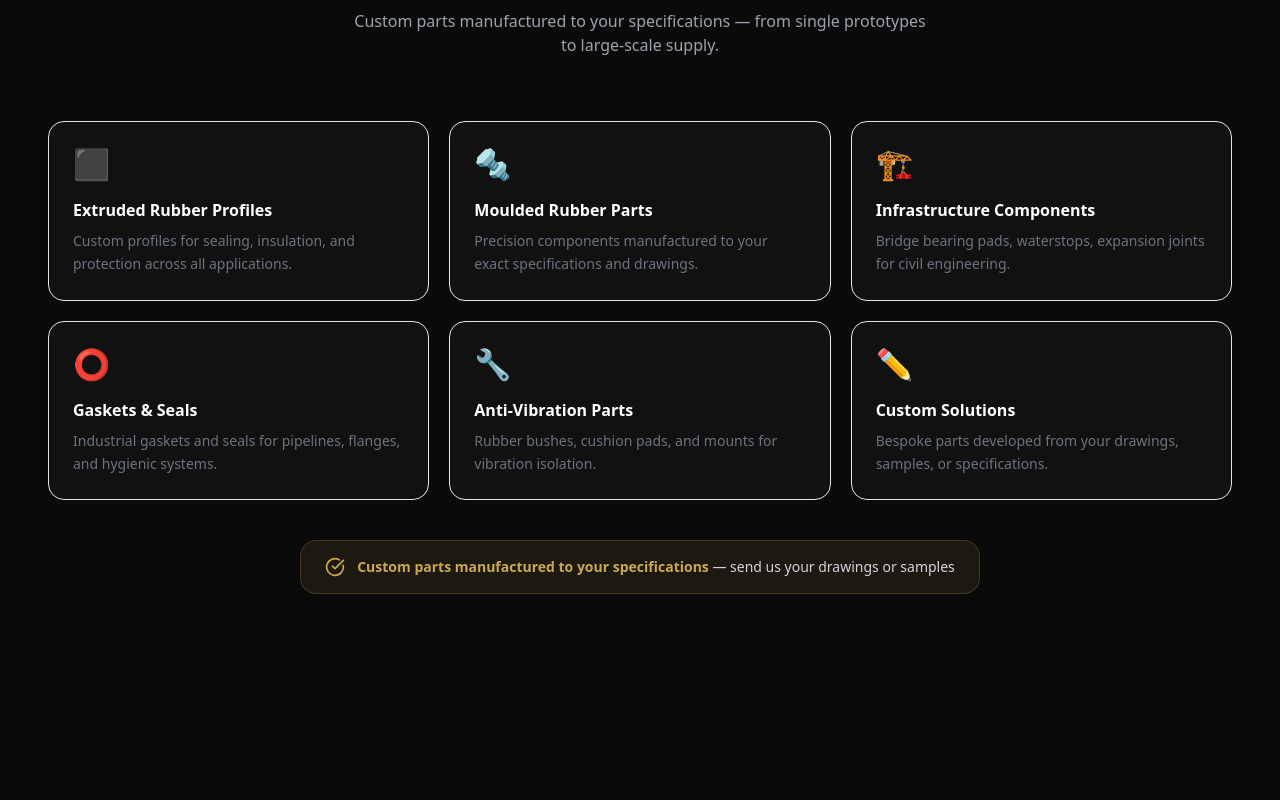
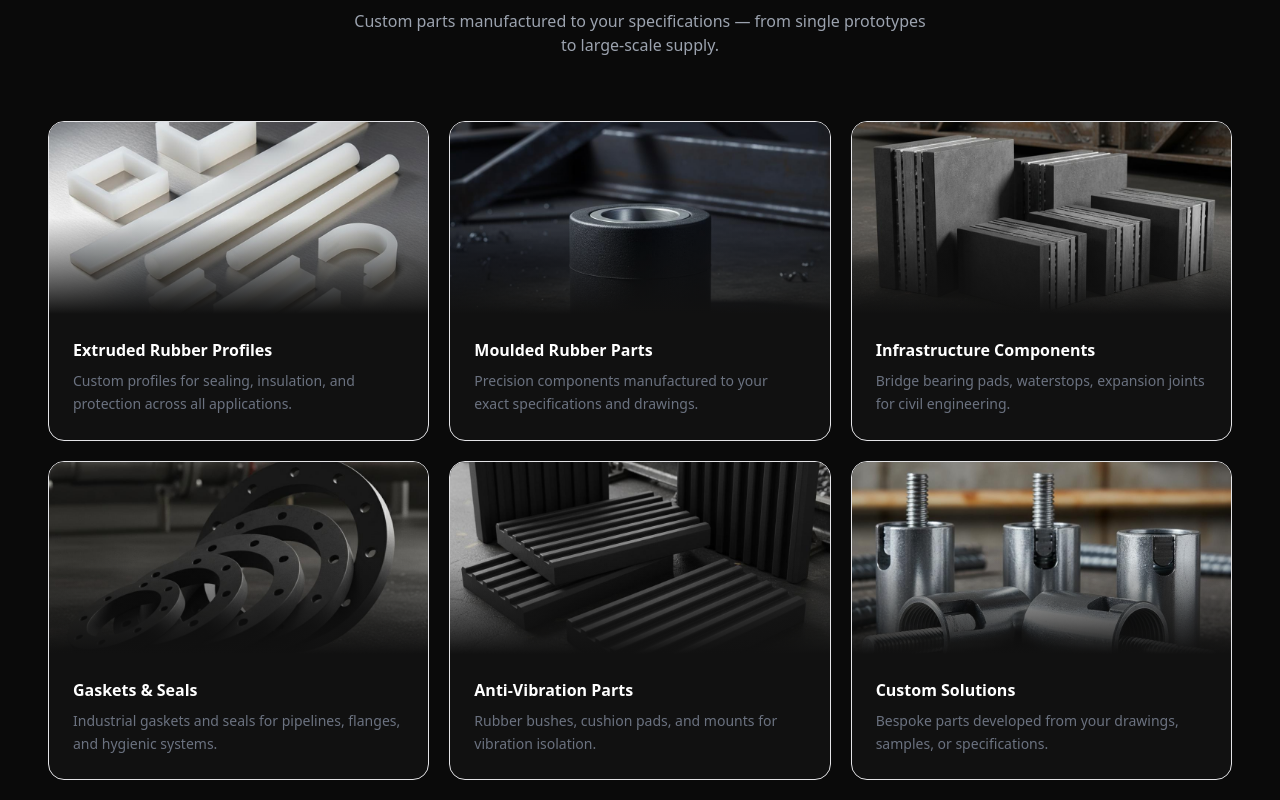
Before and after one commit to ElevenKnowsCoding/Aardha.in, a React (Vite) app: page /arsh in a window 1280 px wide. Shown: the part 2000-2800 px from the top of the page. Built offline with nearby package versions, Linux system fonts and the light colour scheme.

Commit message:
Add product images to Arsh products section

```diff
--- a/src/arsh/ArshApp.tsx
+++ b/src/arsh/ArshApp.tsx
@@ -11,12 +11,12 @@ const navLinks = [
 ];
 
 const products = [
-  { title: 'Extruded Rubber Profiles', desc: 'Custom profiles for sealing, insulation, and protection across all applications.', icon: '⬛' },
-  { title: 'Moulded Rubber Parts', desc: 'Precision components manufactured to your exact specifications and drawings.', icon: '🔩' },
-  { title: 'Infrastructure Components', desc: 'Bridge bearing pads, waterstops, expansion joints for civil engineering.', icon: '🏗️' },
-  { title: 'Gaskets & Seals', desc: 'Industrial gaskets and seals for pipelines, flanges, and hygienic systems.', icon: '⭕' },
-  { title: 'Anti-Vibration Parts', desc: 'Rubber bushes, cushion pads, and mounts for vibration isolation.', icon: '🔧' },
-  { title: 'Custom Solutions', desc: 'Bespoke parts developed from your drawings, samples, or specifications.', icon: '✏️' },
+  { title: 'Extruded Rubber Profiles', desc: 'Custom profiles for sealing, insulation, and protection across all applications.', image: '/images/products/20_silicone_profiles.jpg' },
+  { title: 'Moulded Rubber Parts', desc: 'Precision components manufactured to your exact specifications and drawings.', image: '/images/products/01_rubber_bush.jpg' },
+  { title: 'Infrastructure Components', desc: 'Bridge bearing pads, waterstops, expansion joints for civil engineering.', image: '/images/products/04_bridge_bearing_rubber_parts.jpg' },
+  { title: 'Gaskets & Seals', desc: 'Industrial gaskets and seals for pipelines, flanges, and hygienic systems.', image: '/images/products/06_flange_gaskets.jpg' },
+  { title: 'Anti-Vibration Parts', desc: 'Rubber bushes, cushion pads, and mounts for vibration isolation.', image: '/images/products/09_rubber_cushion_pads.jpg' },
+  { title: 'Custom Solutions', desc: 'Bespoke parts developed from your drawings, samples, or specifications.', image: '/images/products/05_couplers.jpg' },
 ];
 
 const industries = [
@@ -215,10 +215,15 @@ export default function ArshApp() {
 
           <div className="grid md:grid-cols-2 lg:grid-cols-3 gap-5">
             {products.map((p, i) => (
-              <div key={i} className="bg-[#111] border border-white/6 rounded-2xl p-6 hover:border-[#C8A951]/30 hover:bg-[#141414] transition-all duration-300 group">
-                <div className="text-3xl mb-4">{p.icon}</div>
-                <h3 className="text-white font-bold mb-2 group-hover:text-[#C8A951] transition-colors">{p.title}</h3>
-                <p className="text-gray-500 text-sm leading-relaxed">{p.desc}</p>
+              <div key={i} className="bg-[#111] border border-white/6 rounded-2xl overflow-hidden hover:border-[#C8A951]/30 transition-all duration-300 group">
+                <div className="relative h-48 overflow-hidden">
+                  <img src={p.image} alt={p.title} className="w-full h-full object-cover group-hover:scale-105 transition-transform duration-500" />
+                  <div className="absolute inset-0 bg-gradient-to-t from-[#111] via-transparent to-transparent" />
+                </div>
+                <div className="p-6">
+                  <h3 className="text-white font-bold mb-2 group-hover:text-[#C8A951] transition-colors">{p.title}</h3>
+                  <p className="text-gray-500 text-sm leading-relaxed">{p.desc}</p>
+                </div>
               </div>
             ))}
           </div>
```
